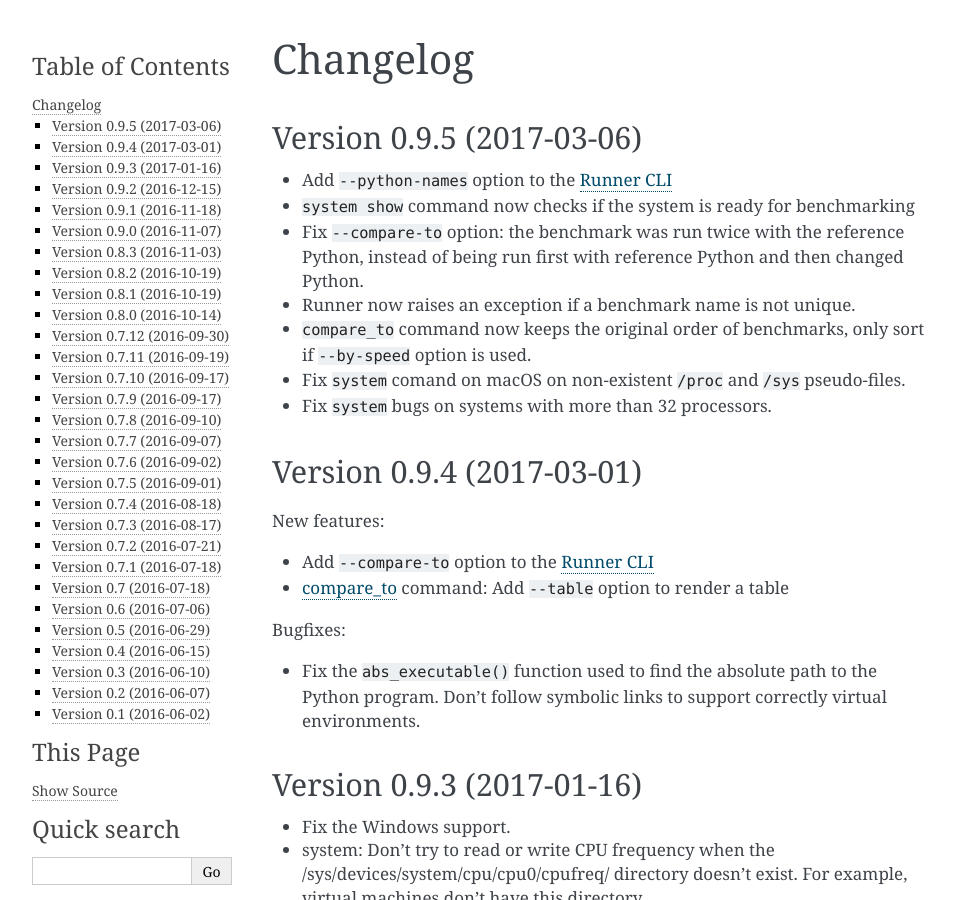
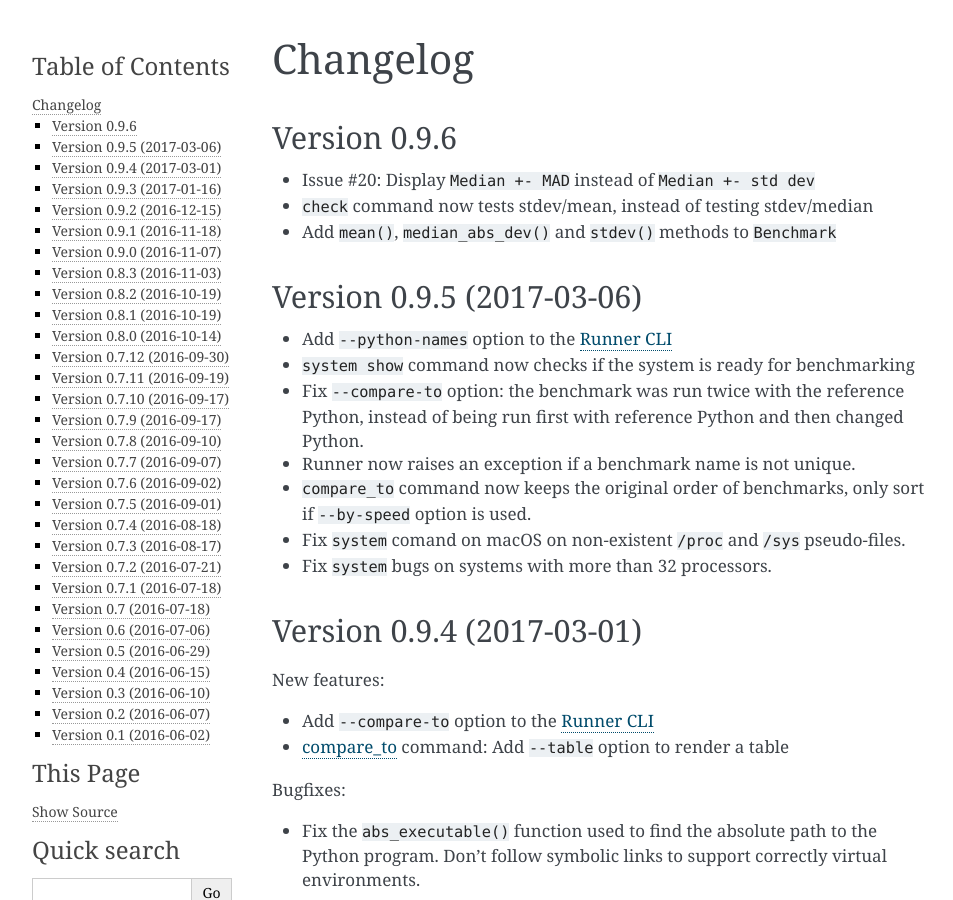
Before and after one commit to psf/pyperf, a Sphinx documentation site: the page built from doc/changelog.rst, in a window 1280 px wide and 900 px high. Shown: the whole window, without its empty margins (148-1101 px from the left). Built offline with Sphinx 7.4.7, drawn with Linux system fonts in a browser that asks for light colours.

Commit message:
check: test stdev/mean, not stdev/median

```diff
--- a/doc/changelog.rst
+++ b/doc/changelog.rst
@@ -1,5 +1,12 @@
 Changelog
 =========
+
+Version 0.9.6
+-------------
+
+* Issue #20: Display ``Median +- MAD`` instead of ``Median +- std dev``
+* ``check`` command now tests stdev/mean, instead of testing stdev/median
+* Add ``mean()``, ``median_abs_dev()`` and ``stdev()`` methods to ``Benchmark``
 
 Version 0.9.5 (2017-03-06)
 --------------------------
```
Also changed, not shown: 2 other files.
